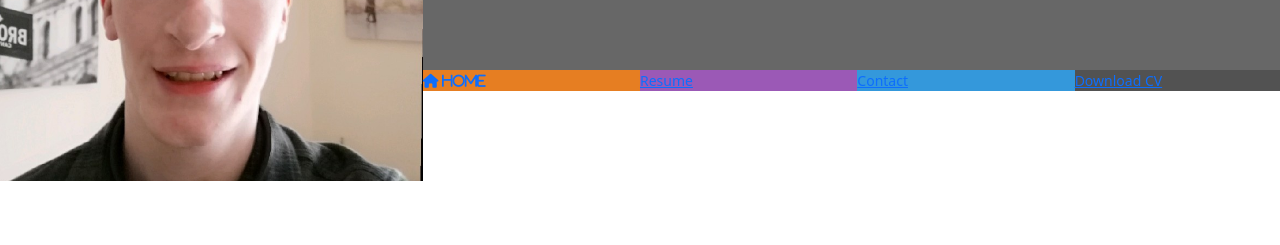
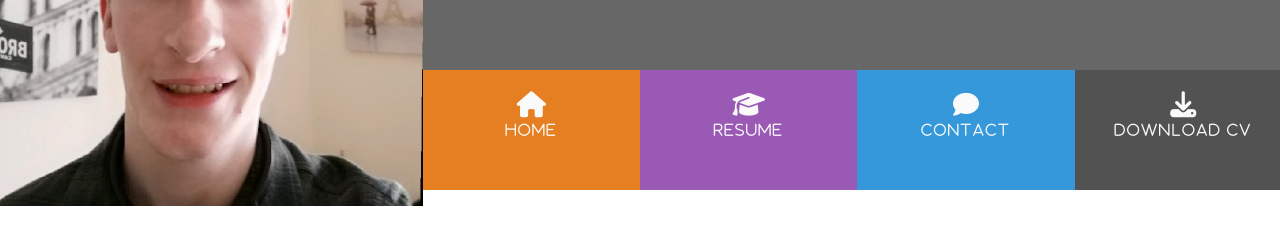
Before and after one commit to ExcellentWish/Resume.NigelDoheny, a plain HTML site: page index.html in a window 1280 px wide. Shown: the part 179-424 px from the top of the page. Drawn offline with nearby package versions, Linux system fonts and the light colour scheme.

Commit message:
Style menu listings

```diff
--- a/assets/css/style.css
+++ b/assets/css/style.css
@@ -69,6 +69,37 @@ header {
     font-size: 14px;
     padding: 0;
 }
+
+.menuitem{
+    height: 120px;
+    text-align: center;
+    padding: 0;
+}
+
+.menuitem a {
+    width: 100%;
+    text-decoration: none;
+    color: #fff;
+    height: 120px;
+}
+
+.menuitem a i {
+    padding-top:22px;
+    display: block;
+    color: #fafafa;
+    font-size: 26px;
+}
+
+.menuitem span{
+    display: block;
+    width: 100%;
+    padding-top: 5px;
+    text-align: center;
+    text-transform: uppercase;
+    font-size: 14px;
+    font-weight: 300;
+    letter-spacing: 2px;
+}
 @media (min-width: 1200px) { /*to fix li padding issue for a links*/
     .fix-left{
         padding-left: 0;
--- a/index.html
+++ b/index.html
@@ -26,17 +26,17 @@
                 <div class="row no-gutters">
                     <div class="col fix-left">
                         <ul id="nav" class="list-inline menucontainer">
-                            <li class="col-6 col-sm-3 ui-menu-color-home list-inline-item">
+                            <li class="col-6 col-sm-3 ui-menu-color-home list-inline-item menuitem">
                                 <a href="#"><i class="fa-solid fa-house" aria-hidden="true"> <span> Home</span></i></a>
                             </li>
-                            <li class="col-6 col-sm-3 ui-menu-color-resume list-inline-item">
-                                <a href="#"><span>Resume</span></a>
+                            <li class="col-6 col-sm-3 ui-menu-color-resume list-inline-item menuitem">
+                                <a href="#"><i class="fa-solid fa-graduation-cap" aria-hidden="true"><span> Resume</span></i></a>
                             </li>
-                            <li class="col-6 col-sm-3 ui-menu-color-contact list-inline-item">
-                                <a href="#"><span>Contact</span></a>
+                            <li class="col-6 col-sm-3 ui-menu-color-contact list-inline-item menuitem">
+                                <a href="#"><i class="fa-solid fa-comment" aria-hidden="true"><span> Contact</span></i></a>
                             </li>
-                            <li class="col-6 col-sm-3 ui-menu-color-download list-inline-item">
-                                <a href="#"><span>Download CV</span></a>
+                            <li class="col-6 col-sm-3 ui-menu-color-download list-inline-item menuitem">
+                                <a href="#"><i class="fa-solid fa-download" aria-hidden="true"><span> Download CV</span></i></a>
                             </li>
                         </ul>
                     </div>
```
